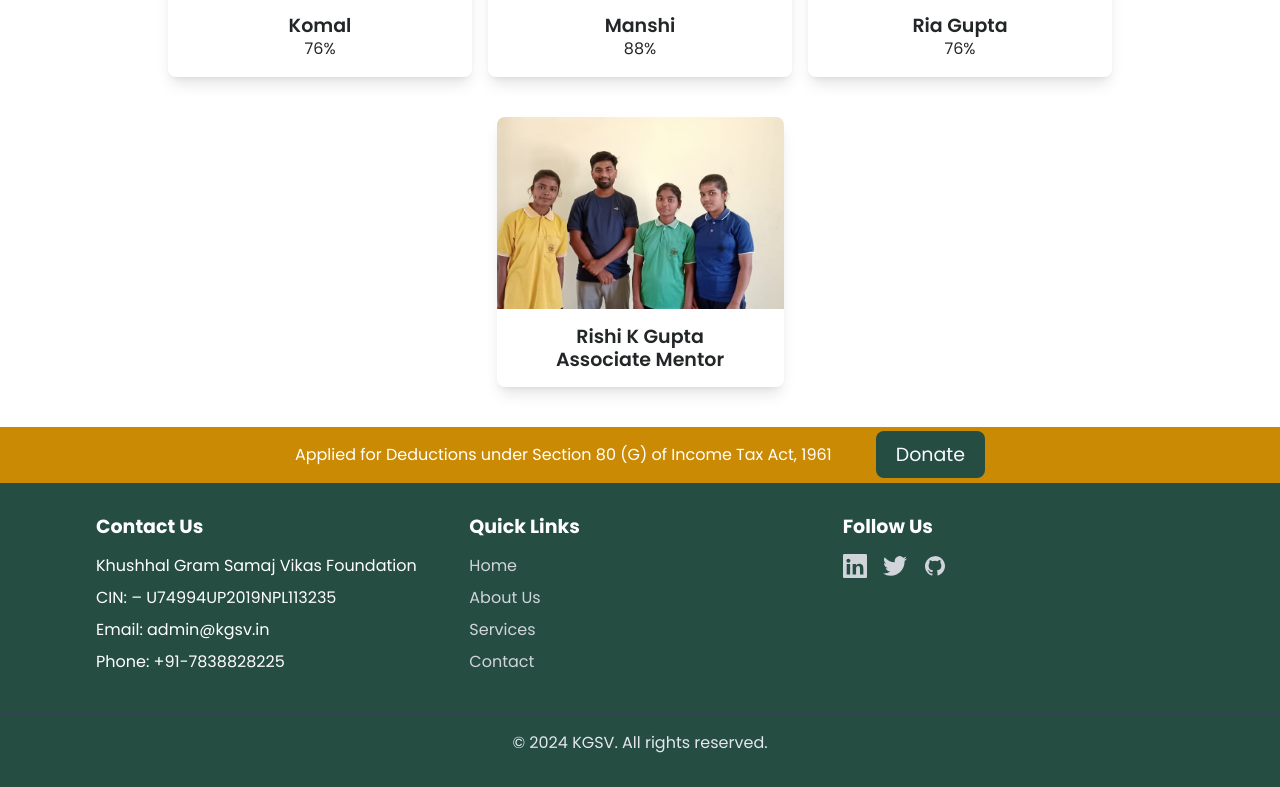
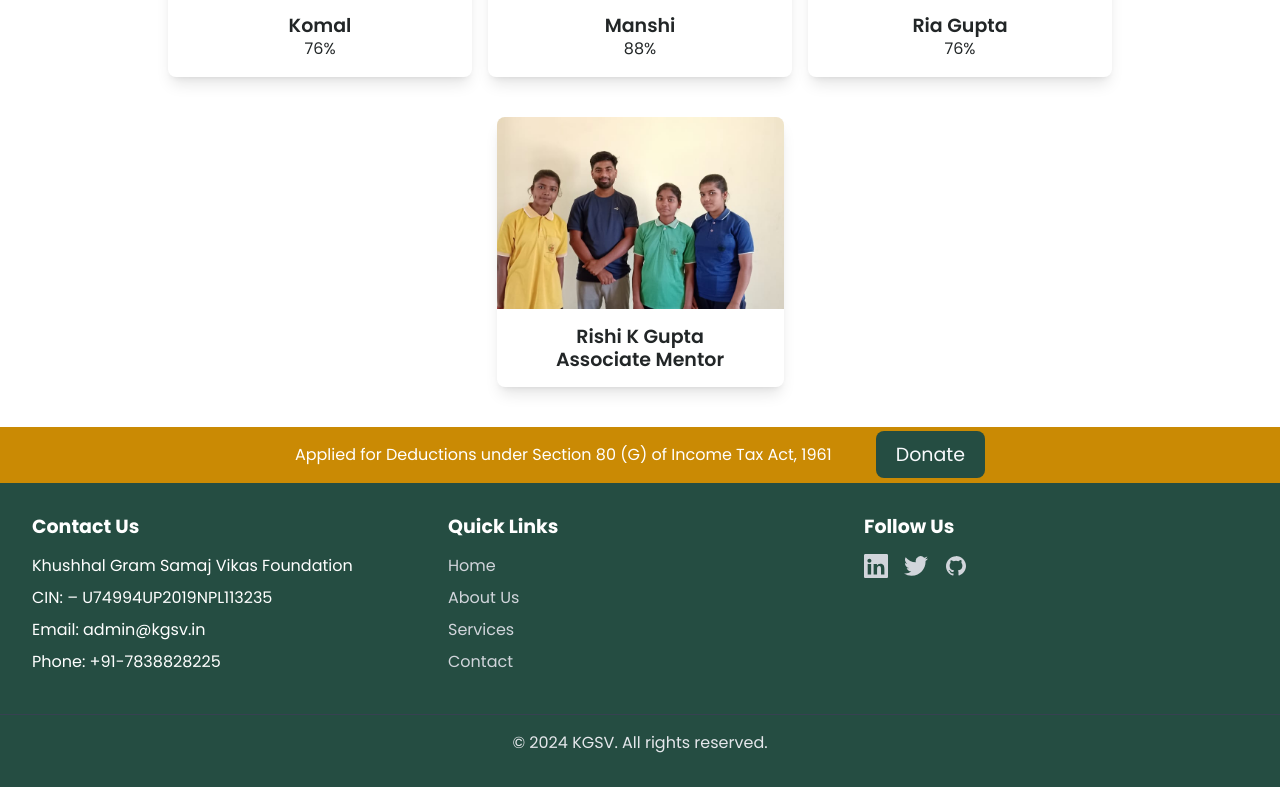
Before and after one commit to iGauravSingh/kgsvngo, a React (Vite) app: page / in a window 1280 px wide. Shown: the part 7864-8651 px from the top of the page. Built offline with nearby package versions, Linux system fonts and the light colour scheme; a web font is replaced by a local one.

Commit message:
resolving the footer size issue

```diff
--- a/src/components/Footer.tsx
+++ b/src/components/Footer.tsx
@@ -2,7 +2,7 @@
 const Footer = () => {
     return (
       <footer className=" bg-greensyn text-white py-8 font-popins">
-        <div className="max-w-6xl mx-auto px-4 sm:px-6 lg:px-8">
+        <div className="w-screen mx-auto px-4 sm:px-6 lg:px-8">
           <div className="flex flex-wrap -mx-4">
             <div className="w-full md:w-1/3 px-4">
               <h2 className="text-lg font-bold mb-4">Contact Us</h2>
```
